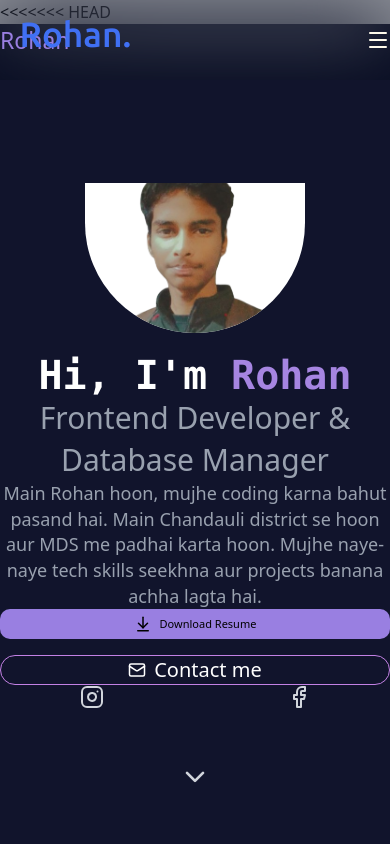
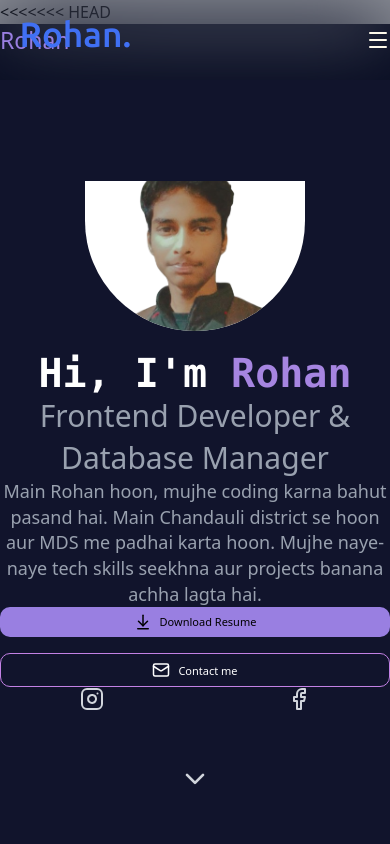
Before and after one commit to TechRoh5/Rohan, a React (Vite) app: page / in a window 390 px wide. Shown: the top 844 px of the page. Built offline with nearby package versions, Linux system fonts and the light colour scheme.

Commit message:
alignment isse resolved

```diff
--- a/src/index.css
+++ b/src/index.css
@@ -58,7 +58,7 @@ a:hover{
     font-size: 18px;
     text-align: center;
    }
-#contact{
+#contact-btn{
 padding:7px 9px;
 border-radius:10px;
 font-size: 11px;
```
